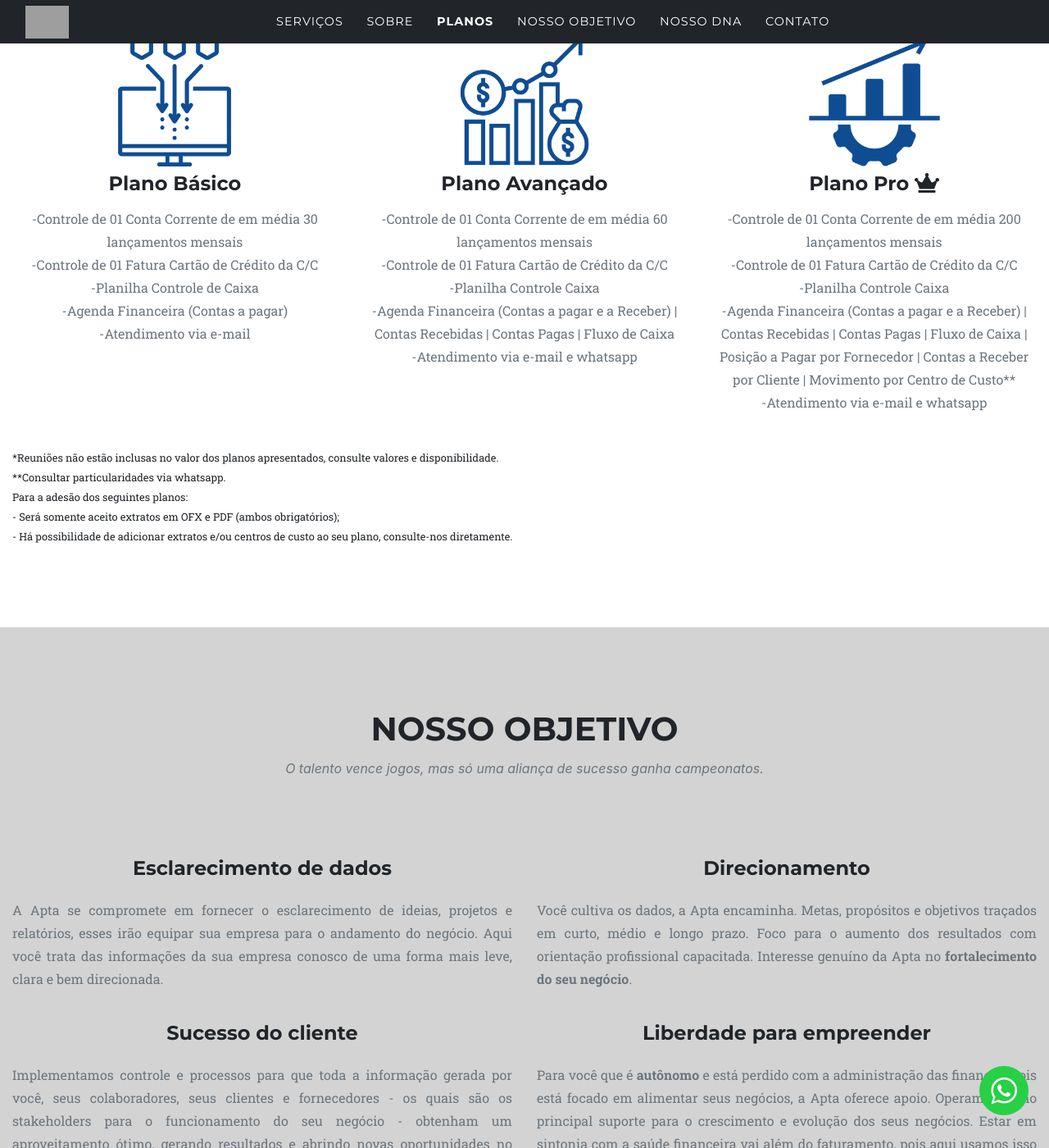
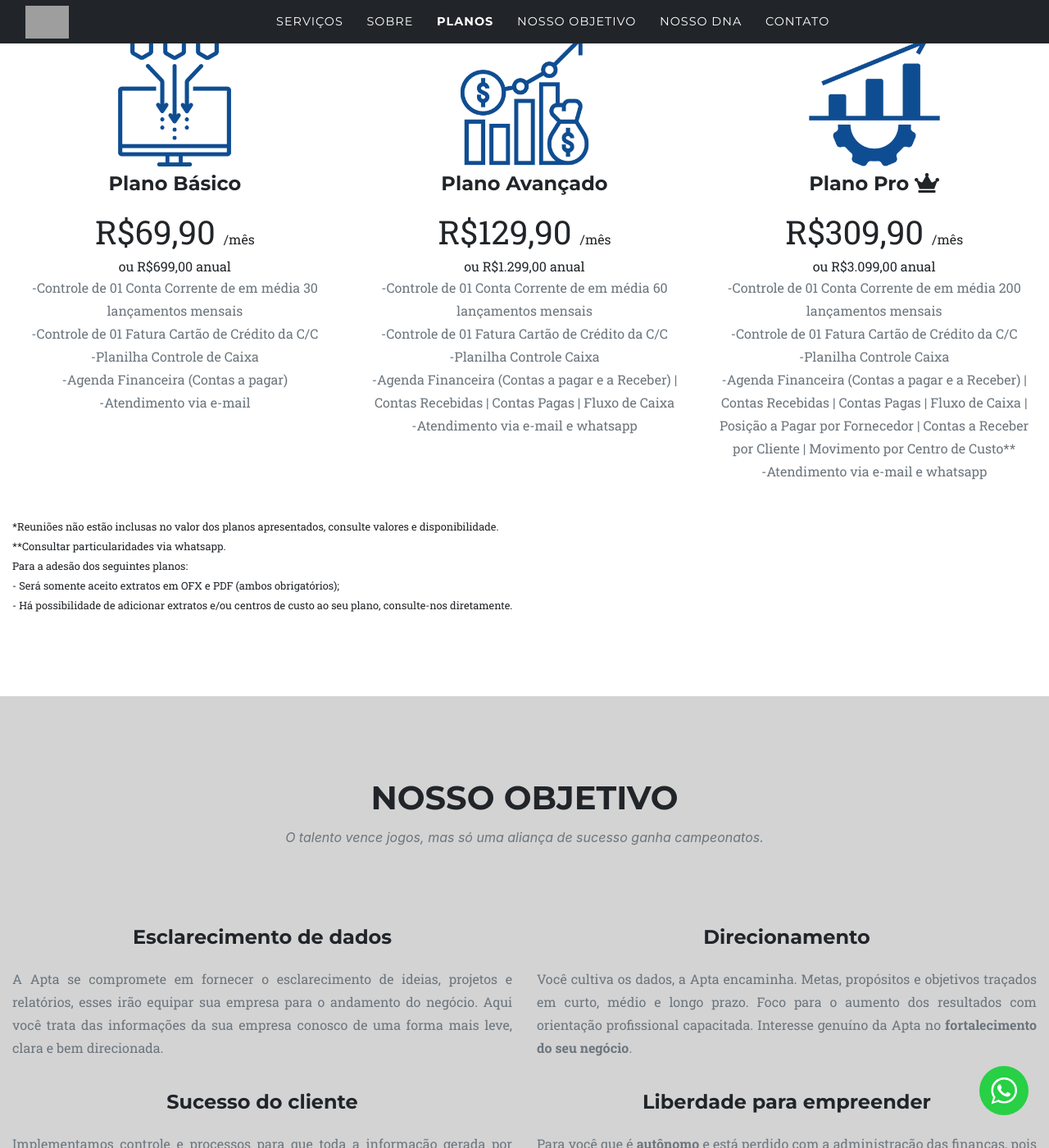
Before and after one commit to aptaempresarial/aptaempresarial, a Jekyll site: the page built from index.md, in a window 1280 px wide and 1400 px high, scrolled down 2625 px. Shown: the whole window at 82% size. Built offline with Jekyll 4.4.1, drawn with Linux system fonts in a browser that asks for light colours; some web fonts are replaced; grey boxes are pictures that could not be loaded.

Commit message:
Adiciona valores dos planos

```diff
--- a/_data/sitetext.yml
+++ b/_data/sitetext.yml
@@ -136,9 +136,10 @@ pt-BR: &DEFAULT_PT
       - desc: "Para a adesão dos seguintes planos:"
       - desc: "- Será somente aceito extratos em OFX e PDF (ambos obrigatórios);"
       - desc: "- Há possibilidade de adicionar extratos e/ou centros de custo ao seu plano, consulte-nos diretamente."
-
     list:
       - title: "Plano Básico"
+        value: "R$69,90"
+        annual: "ou R$699,00 anual"
         desc: "-Controle de 01 Conta Corrente de em média 30 lançamentos mensais
               <br>
               -Controle de 01 Fatura Cartão de Crédito da C/C
@@ -150,6 +151,8 @@ pt-BR: &DEFAULT_PT
               -Atendimento via e-mail"
         icon: assets/img/prices/basico.svg
       - title: "Plano Avançado"
+        value: "R$129,90"
+        annual: "ou R$1.299,00 anual"
         desc: "-Controle de 01 Conta Corrente de em média 60 lançamentos mensais
               <br>
               -Controle de 01 Fatura Cartão de Crédito da C/C
@@ -161,6 +164,8 @@ pt-BR: &DEFAULT_PT
               -Atendimento via e-mail e whatsapp"
         icon: assets/img/prices/avancado.svg
       - title: "Plano Pro"
+        value: "R$309,90"
+        annual: "ou R$3.099,00 anual"
         desc: "-Controle de 01 Conta Corrente de em média 200 lançamentos mensais
               <br>
               -Controle de 01 Fatura Cartão de Crédito da C/C
--- a/_includes/pricing.html
+++ b/_includes/pricing.html
@@ -24,6 +24,18 @@
                         <i class="{{ price.pro }}"></i>
                     {% endif %}
                 </h4>
+                {% if price.value %}
+                <span class="price">
+                    {{ price.value }}
+                </span>
+                <span>
+                    /mês
+                </span>
+                <br>
+                <span>
+                    {{ price.annual }}
+                </span>
+                {% endif %}
                 {% if price.desc %}
                 <div class="text-muted">
                     <p>{{ price.desc }}</p>
--- a/_sass/base/_page.scss
+++ b/_sass/base/_page.scss
@@ -85,3 +85,7 @@ img::-moz-selection {
     max-width: 1340px;
   }
 }
+
+.price {
+  font-size: 40px;
+}
```
